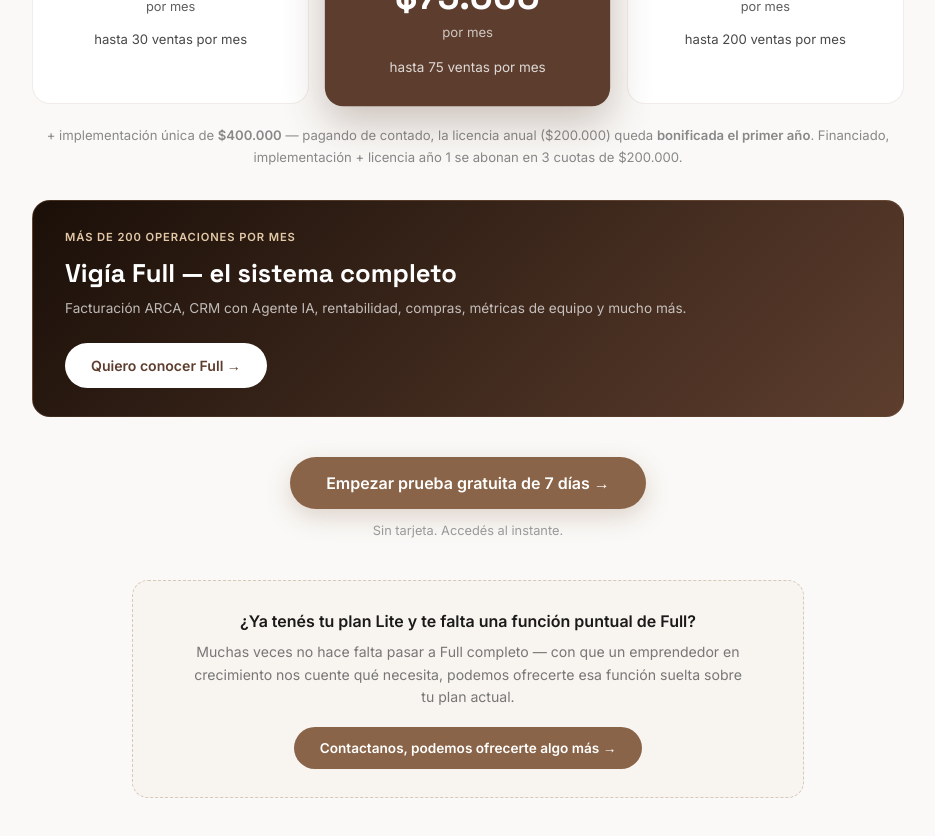
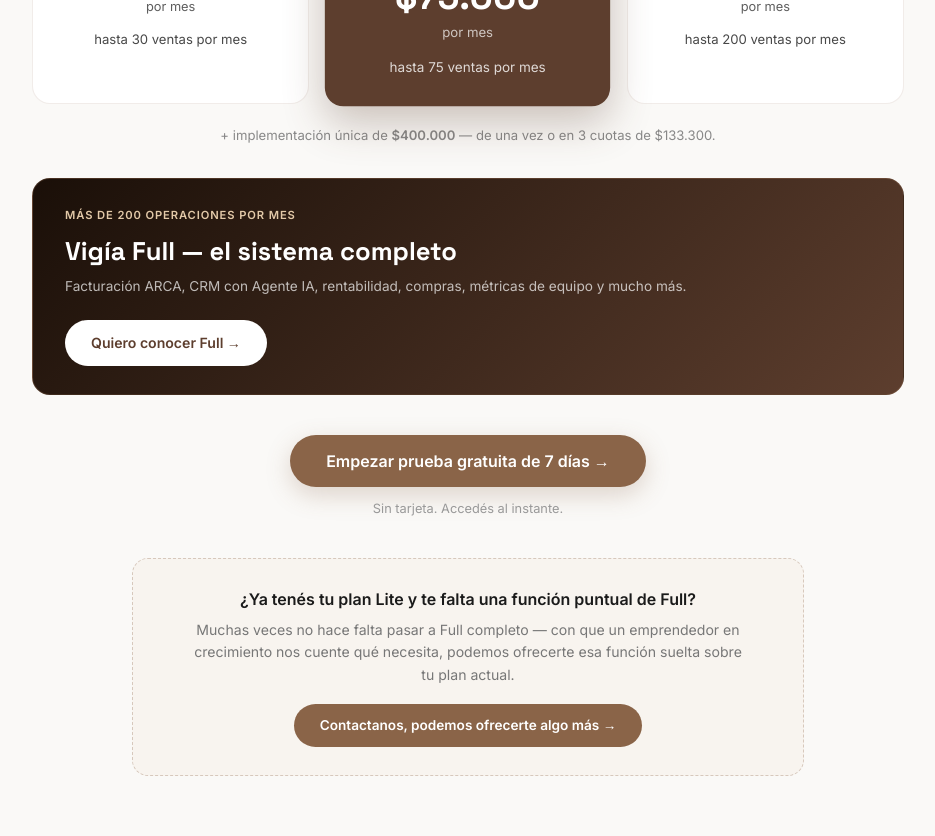
Before and after one commit to rakidev777/crolia-web, a Next.js app: page /vigia-lite in a window 1280 px wide. Shown: the part 2620-3456 px from the top of the page, without its empty margins (172-1107 px from the left). Built offline with nearby package versions, Linux system fonts and the light colour scheme.

Commit message:
fix(vigia-lite): saca la licencia anual — solo implementación única $400.000 (1 pago o 3 cuotas)

```diff
--- a/app/vigia-lite/vigia-lite-landing.tsx
+++ b/app/vigia-lite/vigia-lite-landing.tsx
@@ -208,9 +208,7 @@
         </div>
 
         <div style={{ textAlign: "center", fontSize: "0.82rem", color: "#888", marginBottom: 32, lineHeight: 1.7 }}>
-          + implementación única de <strong>$400.000</strong> — pagando de contado, la licencia
-          anual ($200.000) queda <strong>bonificada el primer año</strong>. Financiado, implementación
-          + licencia año 1 se abonan en 3 cuotas de $200.000.
+          + implementación única de <strong>$400.000</strong> — de una vez o en 3 cuotas de $133.300.
         </div>
 
         {/* CATEGORÍA FULL — color diferenciado */}
```
